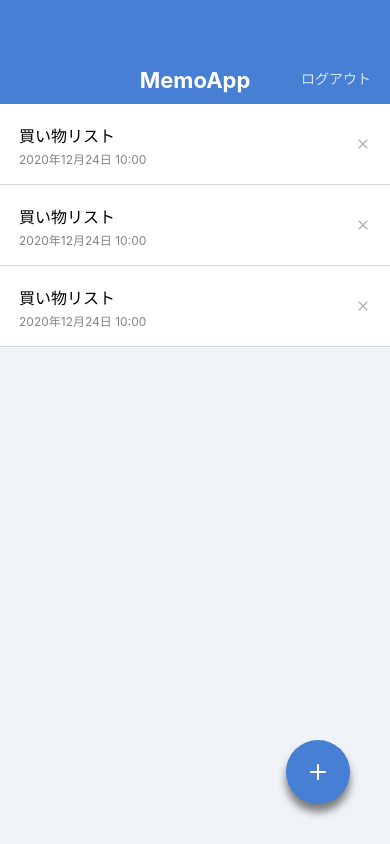
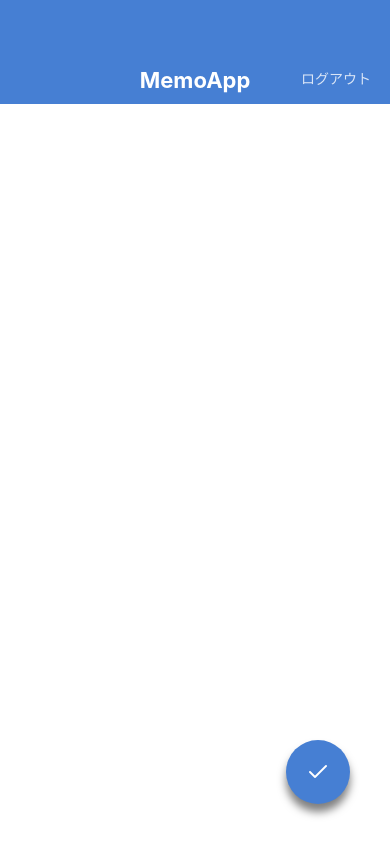
Before and after one commit to imamurakoji/MemoApp, a React Native app: screen / in a window 390 px wide. Built offline with nearby package versions, Linux system fonts and the light colour scheme.

Commit message:
Create MemoEditScreen and MemoCreateScreen

```diff
--- a/App.jsx
+++ b/App.jsx
@@ -2,9 +2,11 @@
 
 import MemoListScreen from './src/screens/MemoListScreen';
 //import MemoDetailScreen from './src/screens/MemoDetailScreen';
+import MemoEditScreen from './src/screens/MemoEditScreen';
+import MemoCreateScreen from './src/screens/MemoCreateScreen';
 
 export default function App() {
   return (
-    <MemoListScreen />
+    <MemoCreateScreen />
   );
 }
--- /dev/null
+++ b/src/screens/MemoCreateScreen.jsx
@@ -0,0 +1,35 @@
+import React from 'react';
+import { View, TextInput, StyleSheet, KeyboardAvoidingView,
+ } from 'react-native';
+
+import AppBar from '../components/AppBar';
+import CircleButton from '../components/CircleButton';
+
+export default function MemoCreateScreen() {
+    return(
+        <KeyboardAvoidingView style={styles.container} behavior="height">
+            <AppBar />
+            <View style={styles.inputContainer}>
+                <TextInput value="" multiline style={styles.input} />
+            </View>
+            <CircleButton name="check" />
+        </KeyboardAvoidingView>
+    );
+}
+
+const styles = StyleSheet.create({
+    container: {
+        flex: 1,
+    },
+    inputContainer: {
+        flex: 1,
+        paddingHorizontal: 27,
+        paddingVertical: 32,
+    },
+    input: {
+        flex: 1,
+        textAlignVertical: 'top',
+        fontSize: 16,
+        lineHeight: 24,
+    }
+});
--- /dev/null
+++ b/src/screens/MemoEditScreen.jsx
@@ -0,0 +1,35 @@
+import React from 'react';
+import { View, TextInput, StyleSheet, KeyboardAvoidingView,
+ } from 'react-native';
+
+import AppBar from '../components/AppBar';
+import CircleButton from '../components/CircleButton';
+
+export default function MemoEditScreen() {
+    return(
+        <KeyboardAvoidingView style={styles.container} behavior="height">
+            <AppBar />
+            <View style={styles.inputContainer}>
+                <TextInput value="買い物リスト" multiline style={styles.input} />
+            </View>
+            <CircleButton name="check" />
+        </KeyboardAvoidingView>
+    );
+}
+
+const styles = StyleSheet.create({
+    container: {
+        flex: 1,
+    },
+    inputContainer: {
+        flex: 1,
+        paddingHorizontal: 27,
+        paddingVertical: 32,
+    },
+    input: {
+        flex: 1,
+        textAlignVertical: 'top',
+        fontSize: 16,
+        lineHeight: 24,
+    }
+});
```
